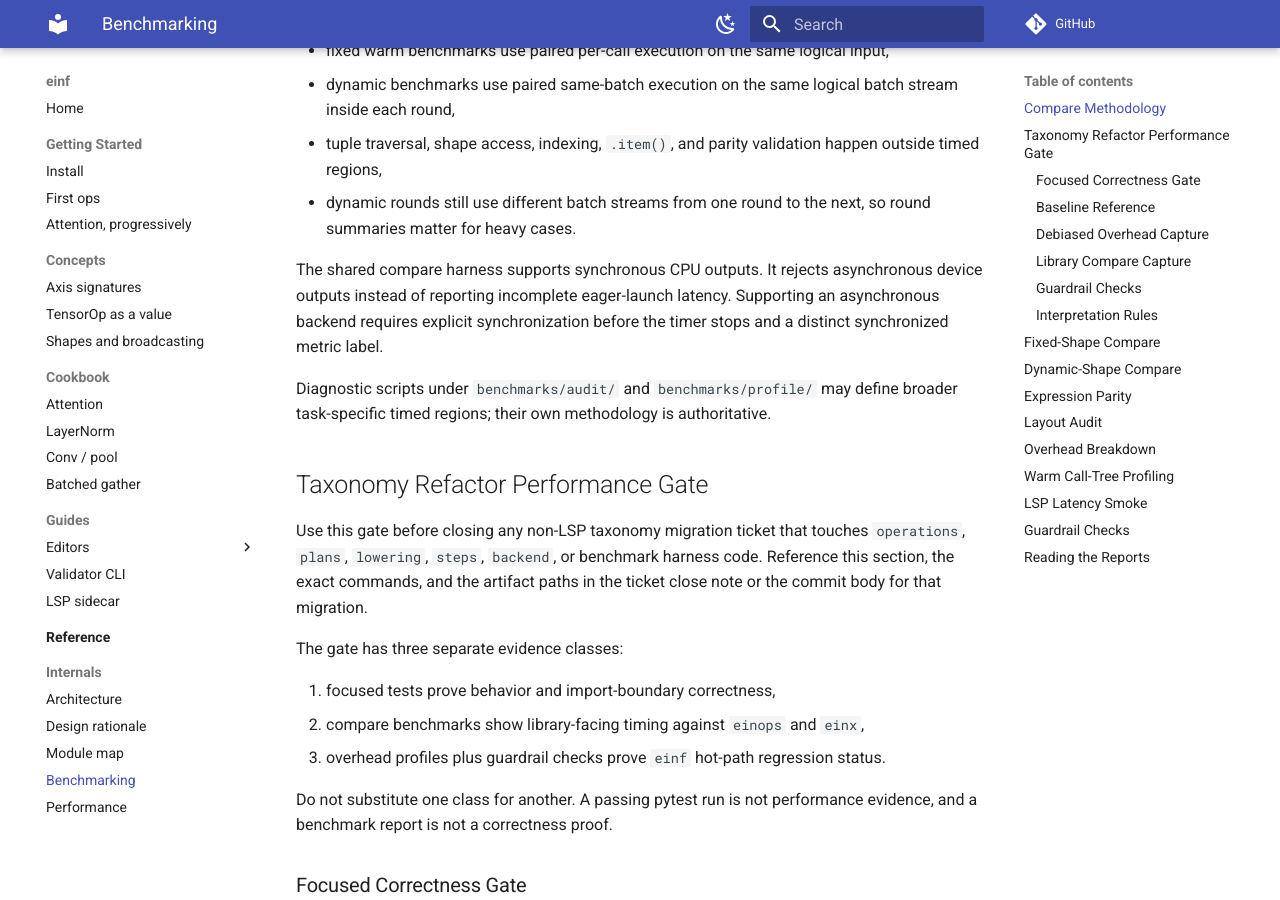
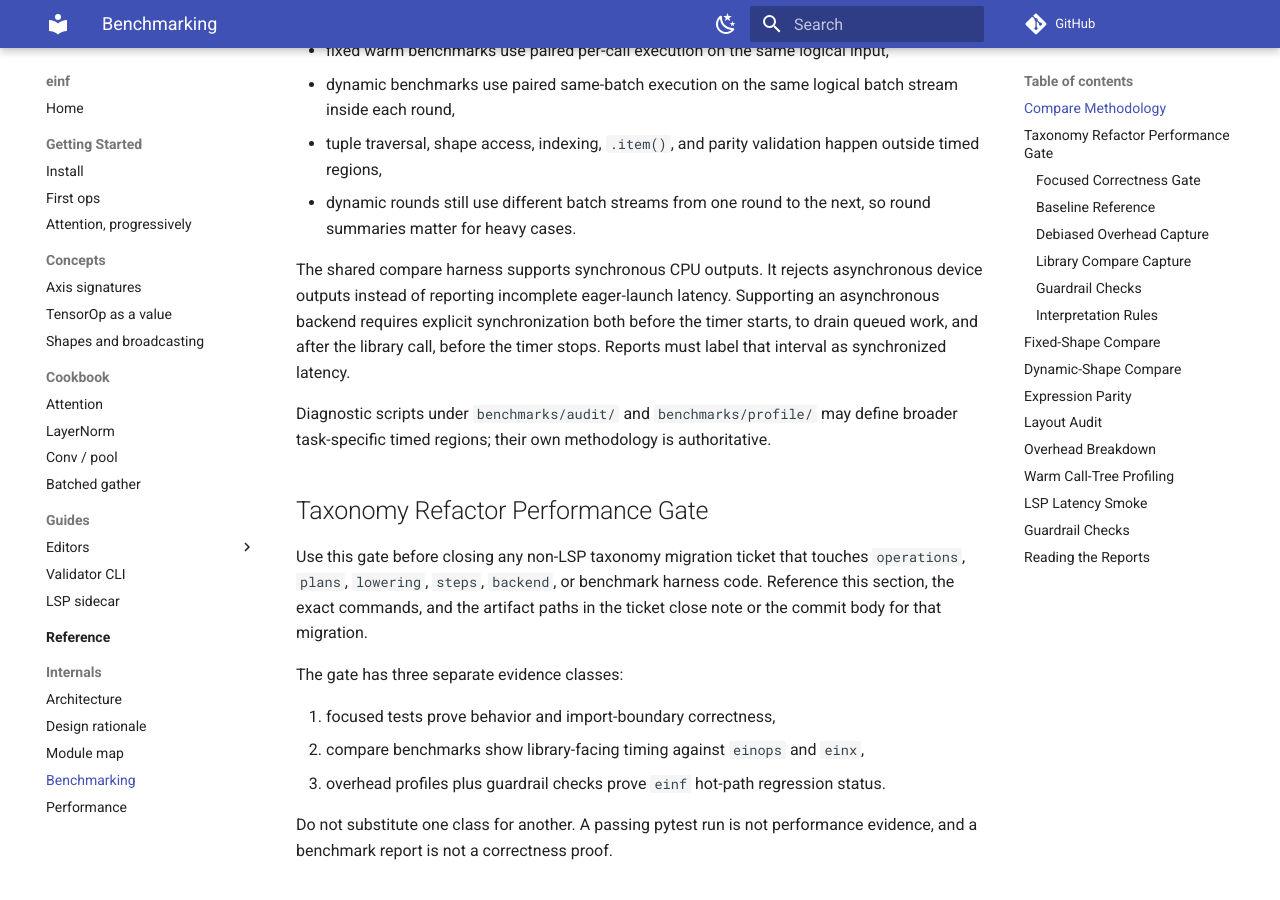
Before and after one commit to isty2e/einf, an MkDocs documentation site: the page built from docs/internals/benchmarking.md, in a window 1280 px wide and 900 px high, scrolled down 893 px. Built offline with MkDocs 1.6.1 and Material for MkDocs 9.7.7, drawn with Linux system fonts in a browser that asks for light colours; comment, search, counter and statistics services are not loaded.

Commit message:
docs(benchmarks): clarify async timing boundaries

```diff
--- a/docs/internals/benchmarking.md
+++ b/docs/internals/benchmarking.md
@@ -37,7 +37,9 @@ More concretely:
 The shared compare harness supports synchronous CPU outputs. It rejects
 asynchronous device outputs instead of reporting incomplete eager-launch
 latency. Supporting an asynchronous backend requires explicit synchronization
-before the timer stops and a distinct synchronized metric label.
+both before the timer starts, to drain queued work, and after the library call,
+before the timer stops. Reports must label that interval as synchronized
+latency.
 
 Diagnostic scripts under `benchmarks/audit/` and `benchmarks/profile/` may
 define broader task-specific timed regions; their own methodology is
```
